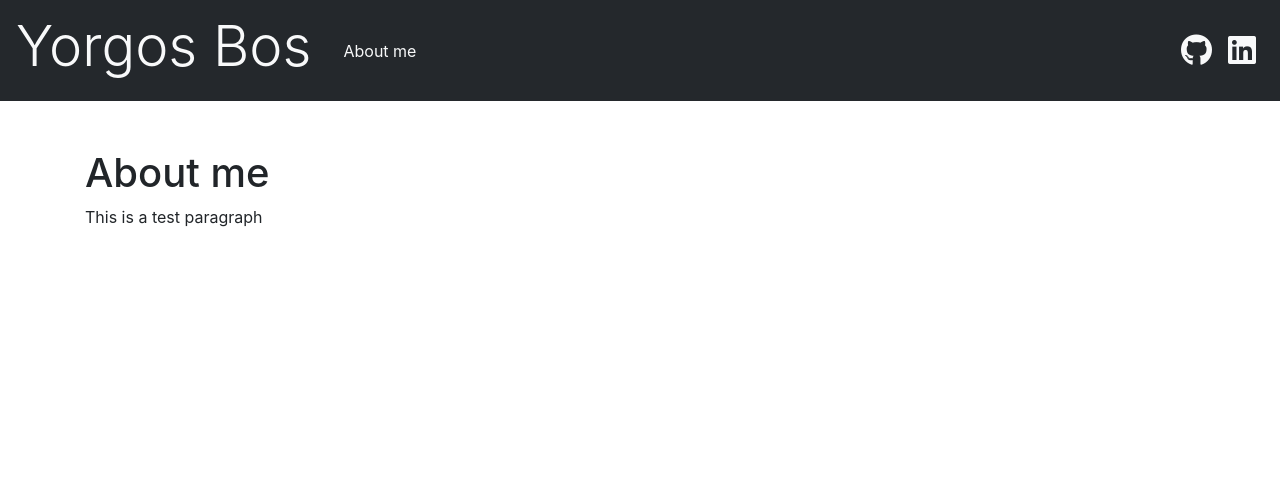
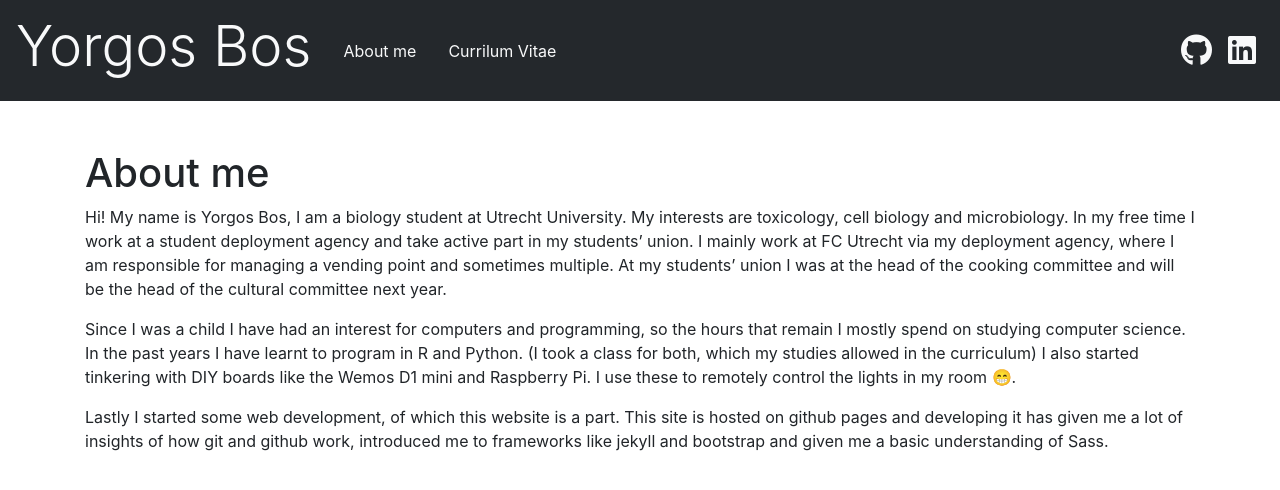
Before and after one commit to superpuffin/site, a Jekyll site: the page built from index.md, in a window 1280 px wide. Shown: the top 490 px of the page. Built offline with Jekyll 4.4.1, drawn with Linux system fonts in a browser that asks for light colours; nearby versions of some CDN libraries.

Commit message:
added CV

```diff
--- a/index.md
+++ b/index.md
@@ -6,4 +6,8 @@ menu_priority: 1
 
 # About me
 
-This is a test paragraph
+Hi! My name is Yorgos Bos, I am a biology student at Utrecht University. My interests are toxicology, cell biology and microbiology. In my free time I work at a student deployment agency and take active part in my students' union. I mainly work at FC Utrecht via my deployment agency, where I am responsible for managing a vending point and sometimes multiple. At my students' union I was at the head of the cooking committee and will be the head of the cultural committee next year.
+
+Since I was a child I have had an interest for computers and programming, so the hours that remain I mostly spend on studying computer science. In the past years I have learnt to program in R and Python. (I took a class for both, which my studies allowed in the curriculum) I also started tinkering with DIY boards like the Wemos D1 mini and Raspberry Pi. I use these to remotely control the lights in my room 😁.
+
+Lastly I started some web development, of which this website is a part. This site is hosted on github pages and developing it has given me a lot of insights of how git and github work, introduced me to frameworks like jekyll and bootstrap and given me a basic understanding of Sass.
```
Also changed, not shown: CV.md (added, +7 -0 lines), 1 other file.
